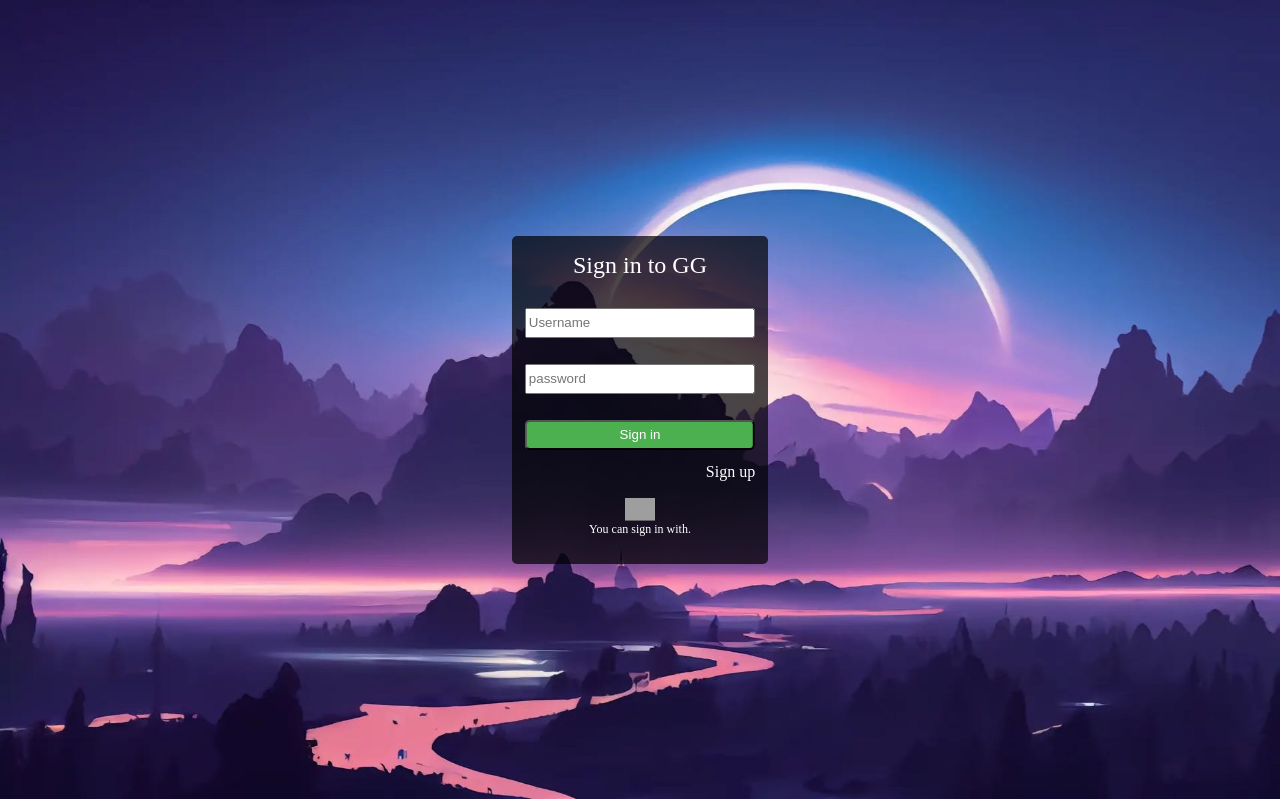
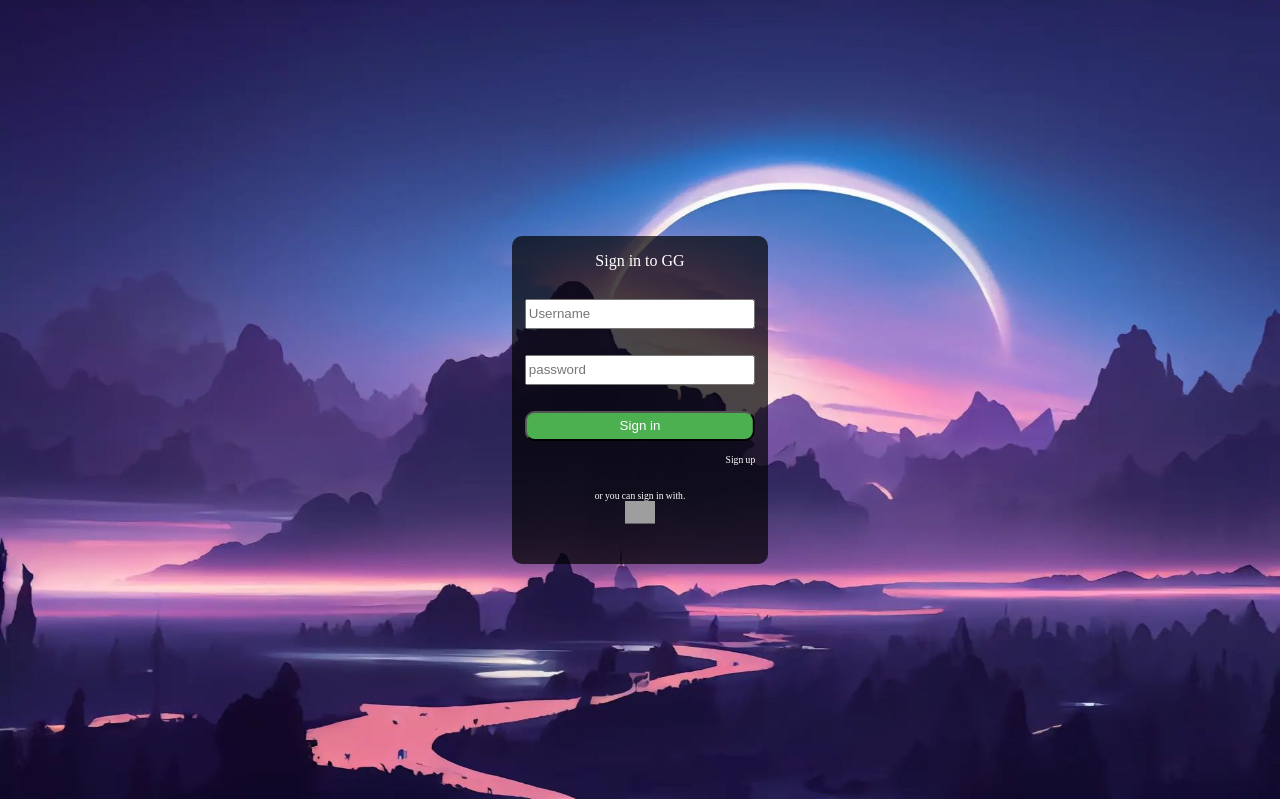
Before and after one commit to Bigwaven9/Django, a Django app: page / in a window 1280 px wide. Shown: the top 799 px of the page. Run offline with Django 3.2, Linux system fonts and the light colour scheme; some libraries are stand-ins or nearby versions; grey boxes are pictures that could not be loaded.

Commit message:
modified:   game/static/css/game.css 	modified:   game/static/js/dist/game.js 	modified:   game/static/js/src/settings/zbase.js 	modified:   static/css/game.css 	modified:   static/js/dist/game.js 	modified:   static/js/src/settings/zbase.js

```diff
--- a/static/css/game.css
+++ b/static/css/game.css
@@ -14,13 +14,13 @@
     left: 50%;
     transform: translate(-50%, -50%);
     background-color: rgba(0, 0, 0, 0.7);
-    border-radius: 5px;
+    border-radius: 10px;
 }
 
 
 .ac-game-settings-title {
     color: white;
-    font-size: 3vh;
+    font-size: 2vh;
     text-align: center;
     padding-top: 2vh;
     margin-bottom: 2vh;
@@ -69,7 +69,7 @@
     left: 50%;
     transform: translate(-50%, -50%);
     background-color: #4CAF50;
-    border-radius: 5px;
+    border-radius: 10px;
 }
 
 .ac-game-settings-error-message {
@@ -82,14 +82,14 @@
 
 .ac-game-settings-option {
     color: white;
-    font-size: 2vh;
+    font-size: 1.2vh;
     display: inline;
     float: right;
     padding-right: 1vw;
     cursor: pointer;
 }
 
-.ac-game-settings-acwing > img {
+.ac-game-settings-login-image {
     position: relative;
     top: 50%;
     left: 50%;
@@ -100,7 +100,7 @@
 
 .ac-game-settings-acwing > div {
     color: white;
-    font-size: 1.5vh;
+    font-size: 1.2vh;
     text-align: center;
     display: block;
 }
@@ -113,7 +113,7 @@
     left: 50%;
     transform: translate(-50%, -50%);
     background-color: rgba(0, 0, 0, 0.7);
-    border-radius: 5px;
+    border-radius: 10px;
 }
 
 
@@ -133,6 +133,10 @@
     left: 20%;
 }
 
+.ac-game-setting-item-click {
+    cursor: pointer;
+}
+
 .ac-game-menu-field-item {
     color: white;
     height: 6vh;
@@ -143,7 +147,6 @@
     background-color: rgba(39,21,28, 0.6);
     border-radius: 10px;
     letter-spacing: 0.5vw;
-    cursor: pointer;
 }
 
 .ac-game-menu-field-item:hover {
--- a/static/js/dist/game.js
+++ b/static/js/dist/game.js
@@ -471,7 +471,7 @@ class Settings {
                     </div>
                     <div class="ac-game-settings-submit">
                         <div class="ac-game-settings-item">
-                            <button>Sign in</button>
+                            <button class="ac-game-setting-item-click">Sign in</button>
                         </div>
                     </div>
                     <div class="ac-game-settings-error-message">
@@ -481,10 +481,12 @@ class Settings {
                     </div>
                     <br>
                     <div class="ac-game-settings-acwing">
-                        <img width="30" src="https://app165.acapp.acwing.com.cn/static/image/settings/acwing_logo.png">
                         <br>
                         <div>
-                            You can sign in with.
+                            or you can sign in with.
+                            <br>
+                            <br>
+                            <img class="ac-game-settings-login-image" width="30" src="https://app165.acapp.acwing.com.cn/static/image/settings/acwing_logo.png">
                         </div>
                     </div>
                 </div>
```
Also changed, not shown: game/static/css/game.css (+11 -8 lines), game/static/js/dist/game.js (+5 -3 lines), game/static/js/src/settings/zbase.js (+5 -3 lines), static/js/src/settings/zbase.js (+5 -3 lines).
